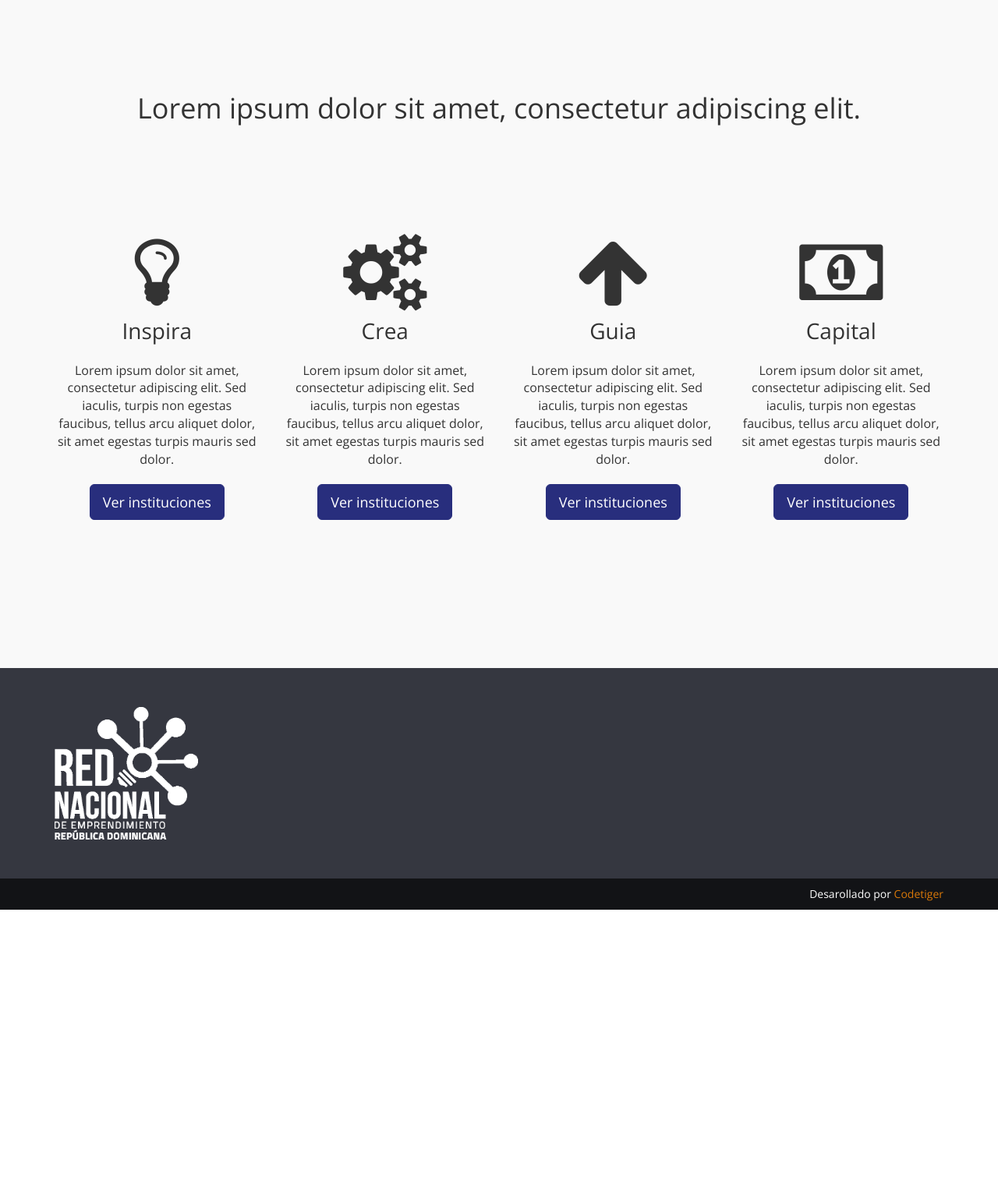
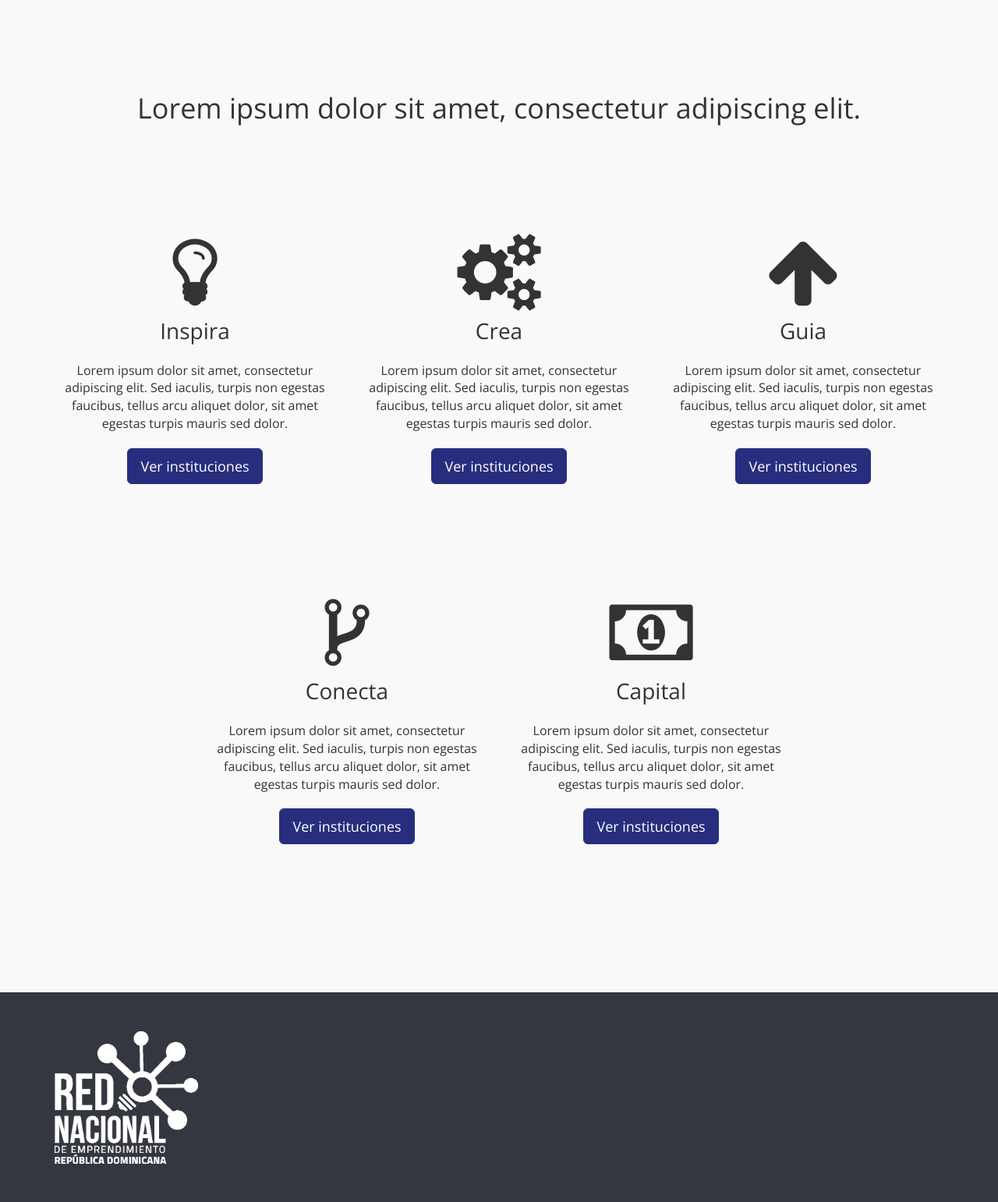
Before and after one commit to xpostudio4/red-de-emprendimiento, a Django app: page / in a window 1280 px wide. Shown: the part 801-2343 px from the top of the page at 78% size. Before the commit the page ends 1968 px from the top, so only its background shows below. Run offline with Django 3.2, Linux system fonts and the light colour scheme; parts of the project's set-up code (start-up, migrations or seed data) failed here and were passed over; some libraries are stand-ins or nearby versions.

Commit message:
1st revision to icons section

```diff
--- a/app/app/urls.py
+++ b/app/app/urls.py
@@ -11,7 +11,7 @@ urlpatterns = patterns('',
     url(r'^$', 'app.views.index'),
     # Examples:
     url(r'^inspira/', 'app.views.inspire'),
-    url(r'^perfil/', 'app.views.profile'),
+    url(r'^profile/', 'app.views.profile'),
     url(r'^calendar/', 'app.views.calendar'),
     # url(r'^app/', include('app.foo.urls')),
     url(r'^accounts/', include('institutions.urls')),
--- a/app/app/views.py
+++ b/app/app/views.py
@@ -30,7 +30,7 @@ def inspire(request):
 
 def profile(request):
 
-    return render(request, 'site/perfil.html')
+    return render(request, 'site/profile.html')
 
 def calendar(request):
     return render(request, 'site/calendar.html')
--- a/app/static/css/style.css
+++ b/app/static/css/style.css
@@ -102,6 +102,15 @@ body {
 
 .navbar-nav li a:hover {
 	color: #fff !important;
+}
+
+.login-link {
+	color: #777;
+	padding: 0px 10px;
+}
+
+#navbar-collapse .dropdown .login-link {
+
 }
 
 /*******************************
@@ -235,6 +244,14 @@ body {
 	border: 0px;
 }
 
+.btn-event {
+	margin-top: 25px;
+}
+
+.btn-profile {
+	color: #fff !important;
+}
+
 /*******************************
            Calendar
 *******************************/
--- a/app/static/js/script.js
+++ b/app/static/js/script.js
@@ -4,7 +4,7 @@ $(document).ready(function() {
 
 	$(function() {
 		if ($('#cover').length > 0) {
-			$('#navbar').addClass('hidden-md, hidden-lg');
+			$('#navbar').addClass('hidden-md hidden-lg');
 		}
 	});
 
--- a/app/templates/base.html
+++ b/app/templates/base.html
@@ -27,7 +27,7 @@
 	  <div class="container-fluid">
 	    <!-- Brand and toggle get grouped for better mobile display -->
 	    <div class="navbar-header">
-	      <button type="button" class="navbar-toggle collapsed" data-toggle="collapse" data-target="#bs-example-navbar-collapse-1">
+	      <button type="button" class="navbar-toggle collapsed" data-toggle="collapse" data-target="#navbar-collapse">
 	        <span class="sr-only">Toggle navigation</span>
 	        <span class="icon-bar"></span>
 	        <span class="icon-bar"></span>
@@ -37,13 +37,27 @@
 	    </div>
 
 	    <!-- Collect the nav links, forms, and other content for toggling -->
-	    <div class="collapse navbar-collapse" id="bs-example-navbar-collapse-1">
+	    <div class="collapse navbar-collapse" id="navbar-collapse">
 	      <ul class="nav navbar-nav navbar-right text-center">
 	          <li role="presentation"><a href="/inspira">Inspira</a></li>
 	          <li role="presentation"><a href="#">Crea</a></li>
 	          <li role="presentation"><a href="#">Guia</a></li>
 	          <li role="presentation"><a href="#">Capital</a></li>
-	          <li role="presentation"><a href="#">Iniciar Sesión</a></li>
+	          <li role="presentation"><a href="#">Iniciar Sesi&oacute;n</a></li>
+            <li role="presentation">
+              <div class="dropdown">
+                <a class="dropdown-toggle login-link" type="button" id="dropdownMenu1" data-toggle="dropdown" aria-expanded="true">
+                  Hola, UNIBE
+                  <span class="caret"></span>
+                </a>
+                <ul class="dropdown-menu" role="menu" aria-labelledby="dropdownMenu1">
+                  <li role="presentation"><a role="menuitem" tabindex="-1" href="#">Perfil</a></li>
+                  <li role="presentation"><a role="menuitem" tabindex="-1" href="#">Cambiar contrase&ntilde;a</a></li>
+                  <li role="presentation"><a role="menuitem" tabindex="-1" href="#">Eventos</a></li>
+                  <li role="presentation"><a role="menuitem" tabindex="-1" href="#">Cerrar sesi&oacute;n</a></li>
+                </ul>
+              </div>
+            </li>
 	    </div><!-- /.navbar-collapse -->
 	  </div><!-- /.container-fluid -->
 	</nav>
--- a/app/templates/site/index.html
+++ b/app/templates/site/index.html
@@ -47,31 +47,40 @@
       </div><!-- /col-sm-12 -->
     </div><!-- /row -->
     <div class="row text-center">
-      <div class="col-sm-3 category category-right">
+      <div class="col-sm-4 category category-right">
         <i class="fa fa-lightbulb-o"></i>
         <p class="category-title">Inspira</p>
         <p class="category-content">Lorem ipsum dolor sit amet, consectetur adipiscing elit. Sed iaculis, turpis non egestas faucibus, tellus arcu aliquet dolor, sit amet egestas turpis mauris sed dolor.</p>
         <a href="/inspira" class="btn btn-success btn-lg">Ver instituciones</a>
       </div><!-- /col-sm-03 -->
-      <div class="col-sm-3 category category-up">
+      <div class="col-sm-4 category category-up">
         <i class="fa fa-cogs"></i>
         <p class="category-title">Crea</p>
         <p class="category-content">Lorem ipsum dolor sit amet, consectetur adipiscing elit. Sed iaculis, turpis non egestas faucibus, tellus arcu aliquet dolor, sit amet egestas turpis mauris sed dolor.</p>
         <a href="" class="btn btn-success btn-lg">Ver instituciones</a>
       </div><!-- /col-sm-03 -->
-      <div class="col-sm-3 category category-up">
+      <div class="col-sm-4 category category-left">
         <i class="fa fa-arrow-up"></i>
         <p class="category-title">Guia</p>
         <p class="category-content">Lorem ipsum dolor sit amet, consectetur adipiscing elit. Sed iaculis, turpis non egestas faucibus, tellus arcu aliquet dolor, sit amet egestas turpis mauris sed dolor.</p>
         <a href="" class="btn btn-success btn-lg">Ver instituciones</a>
       </div><!-- /col-sm-03 -->
-      <div class="col-sm-3 category category-left">
+
+    </div><!-- /row -->
+    <div class="row text-center">
+      <div class="col-sm-4 col-sm-offset-2 category category-up ">
+        <i class="fa fa-code-fork"></i>
+        <p class="category-title">Conecta</p>
+        <p class="category-content">Lorem ipsum dolor sit amet, consectetur adipiscing elit. Sed iaculis, turpis non egestas faucibus, tellus arcu aliquet dolor, sit amet egestas turpis mauris sed dolor.</p>
+        <a href="" class="btn btn-success btn-lg">Ver instituciones</a>
+      </div><!-- /col-sm-03 -->
+      <div class="col-sm-4 category category-up">
         <i class="fa fa-money"></i>
         <p class="category-title">Capital</p>
         <p class="category-content">Lorem ipsum dolor sit amet, consectetur adipiscing elit. Sed iaculis, turpis non egestas faucibus, tellus arcu aliquet dolor, sit amet egestas turpis mauris sed dolor.</p>
         <a href="" class="btn btn-success btn-lg">Ver instituciones</a>
       </div><!-- /col-sm-03 -->
-    </div><!-- /row -->
+    </div>
   </div><!-- /container -->
 </div><!-- /categories -->
 
--- a/app/templates/site/inspira.html
+++ b/app/templates/site/inspira.html
@@ -16,7 +16,7 @@
           <img src="{{ STATIC_URL }}/img/companies/inspire/inspire.jpg" class="img-circle company-clear">
           <h2>Inspire</h2>
           <p>Inspire busca ser el referente en Latinoamérica de transformación, a través del desarrollo de las capacidades individuales y organizacionales.</p>
-          <a href="/perfil" class="btn btn-lg btn-success">Ver m&aacute;s</a>
+          <a href="/profile" class="btn btn-lg btn-success">Ver m&aacute;s</a>
         </div>
       </div>
       <div class="col-sm-4">
```
Also changed, not shown: app/templates/site/dashboard.html (added, +21 -0 lines), app/templates/site/profile.html (renamed from app/templates/site/perfil.html, +9 -1 lines).
